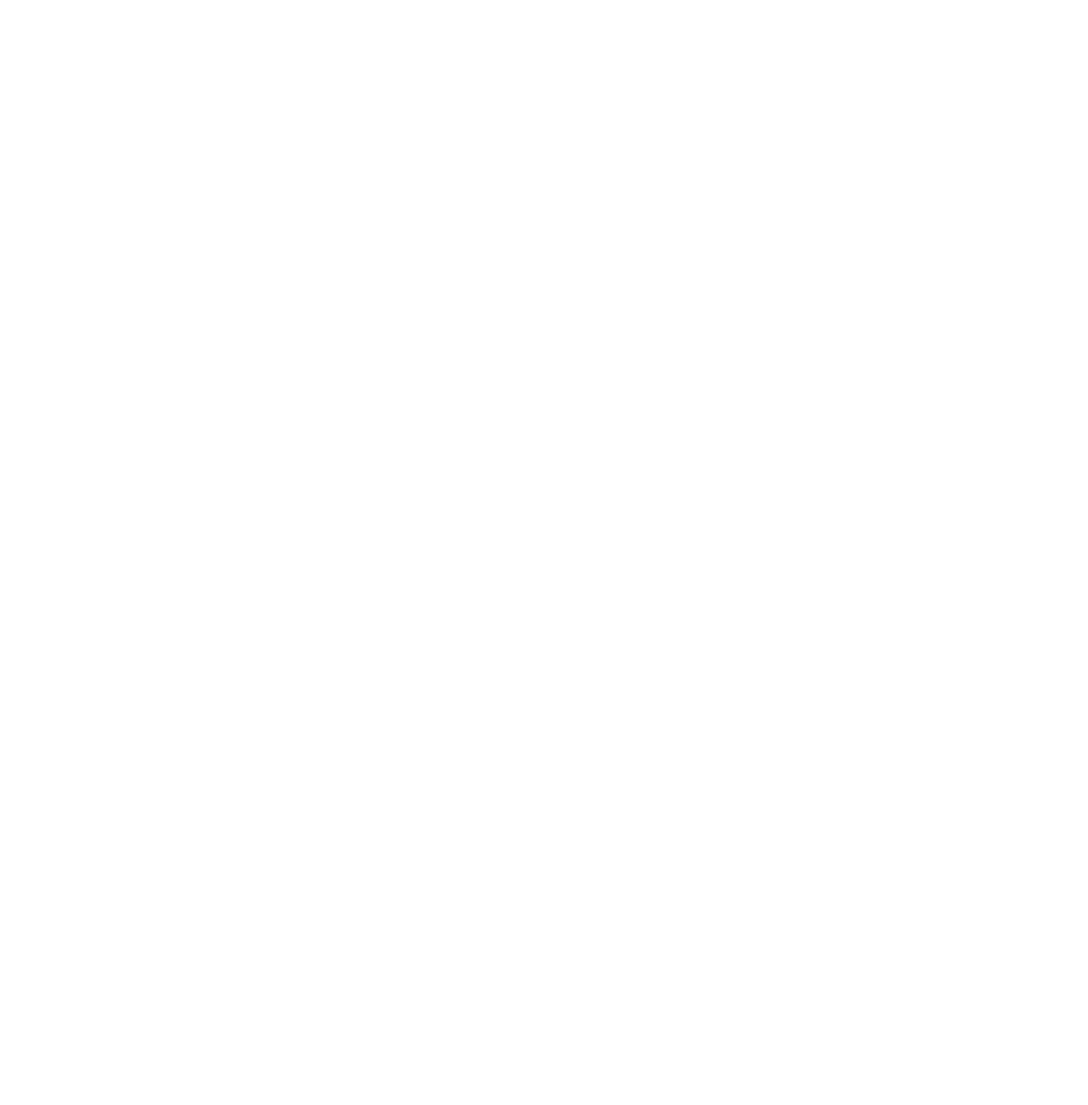
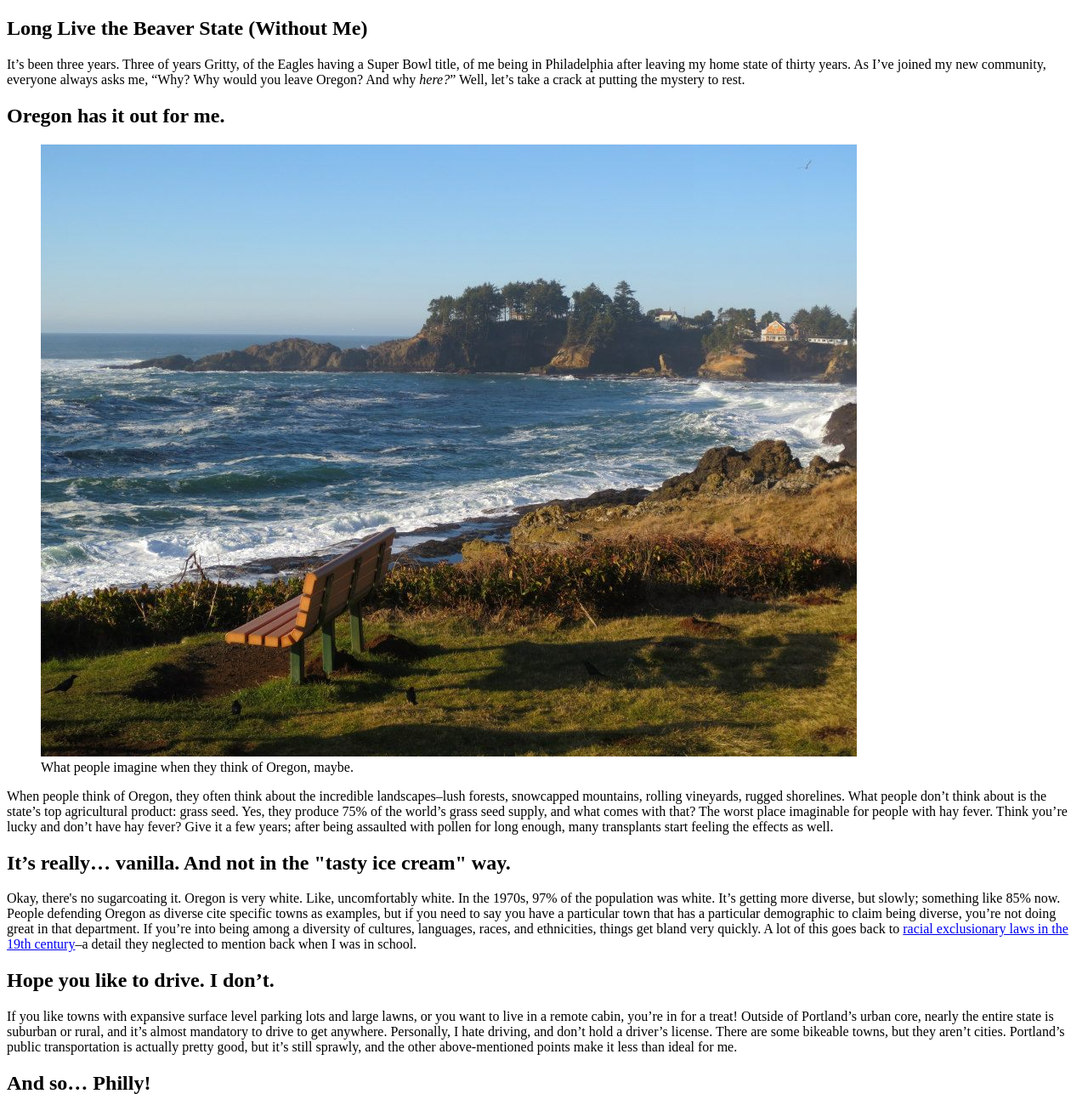
Before and after one commit to PHL-LC101-June-21/assignment-4-html-me-something-cgeffre, a website: page index.html in a window 1280 px wide. Shown: the top 1300 px of the page at 85% size. Before the commit the page ends 800 px from the top, so only its background shows below. Drawn offline with Linux system fonts and the light colour scheme.

Commit message:
initial html file created

```diff
--- a/index.html
+++ b/index.html
@@ -1,8 +1,52 @@
 <!DOCTYPE html>
 <html>
    <head>
+      <title>Long Live the Beaver State (Without Me)</title>
    </head>
    <body>
-      <!-- Write your HTML in this file! -->
+
+      <main>
+
+      <article id="pagetitle">
+      <h1 id="pageTitle">Long Live the Beaver State (Without Me)</h1>
+      </article>
+
+      <article id="introduction">
+      <p>It’s been three years. Three of years Gritty, of the Eagles having a Super Bowl title, of me being in Philadelphia after leaving my home state of thirty years. As I’ve joined my new community, everyone always asks me, “Why? Why would you leave Oregon? And why <em>here?</em>” Well, let’s take a crack at putting the mystery to rest.</p>
+      </article>
+
+      <article id="allergies">
+      <h2>Oregon has it out for me.</h2>
+      <figure>
+         <img src="./images/oregoncoast.jpg" alt="View of the ocean and shoreline on the Oregon coast" id="oregoncoast">
+         <figcaption>What people imagine when they think of Oregon, maybe.</figcaption>
+      </figure>
+      <p>When people think of Oregon, they often think about the incredible landscapes&#8211lush forests, snowcapped mountains, rolling vineyards, rugged shorelines. What people don’t think about is the state’s top agricultural product: grass seed. Yes, they produce 75% of the world’s grass seed supply, and what comes with that? The worst place imaginable for people with hay fever. Think you’re lucky and don’t have hay fever? Give it a few years; after being assaulted with pollen for long enough, many transplants start feeling the effects as well.</p>
+      </article>
+
+      <article id="diversity">
+      <h2>It’s really… vanilla. And not in the "tasty ice cream" way.</h2>
+      <p>Okay, there's no sugarcoating it. Oregon is very white. Like, uncomfortably white. In the 1970s, 97% of the population was white. It’s getting more diverse, but slowly; something like 85% now. People defending Oregon as diverse cite specific towns as examples, but if you need to say you have a particular town that has a particular demographic to claim being diverse, you’re not doing great in that department. If you’re into being among a diversity of cultures, languages, races, and ethnicities, things get bland very quickly. A lot of this goes back to <a href="https://en.wikipedia.org/wiki/Oregon_black_exclusion_laws">racial exclusionary laws in the 19th century</a>&#8211a detail they neglected to mention back when I was in school.</p>
+      </article>
+
+      <article id="transportation">
+      <h2>Hope you like to drive. I don’t.</h2>
+      <p>If you like towns with expansive surface level parking lots and large lawns, or you want to live in a remote cabin, you’re in for a treat! Outside of Portland’s urban core, nearly the entire state is suburban or rural, and it’s almost mandatory to drive to get anywhere. Personally, I hate driving, and don’t hold a driver’s license. There are some bikeable towns, but they aren’t cities. Portland’s public transportation is actually pretty good, but it’s still sprawly, and the other above-mentioned points make it less than ideal for me.</p>
+      </article>
+
+      <article id="conclusion">
+      <h2>And so… Philly!</h2>
+      <figure>
+         <img src="./images/philadelphia.jpg" alt="View of Schuylkill river trail and Philadelphia skyline" id="rivertrail">
+         <figcaption>One of my favorite views to walk to in Philadelphia.</figcaption>
+      </figure>
+      <p>I tell people that I basically moved here after researching it on Wikipedia. And that’s pretty much what happened. I wanted a large, urban, diverse, relatively affordable city in an area that isn’t commercially farming grass, and this is where I landed, sight unseen until I stepped off the airplane. It’s been an amazing decision and I love my adopted home. Yes, the city has its own challenges, but it is such a better fit, and I hope to spend many more years here!</p>
+      <p>I do love Oregon, and it will always have a special place in my heart, but it just wasn’t the right fit for me. Also, a lot of the state has been on fire for the last few years, so that’s a bit of a problem as well.</p>
+      </article>
+
+      <footer>All photos by me. Go Blazers and Beavers!</footer>
+
+   </main>
+
    </body>
 </html>
```
Also changed, not shown: images/oregoncoast.jpg (added), images/philadelphia.jpg (added).
